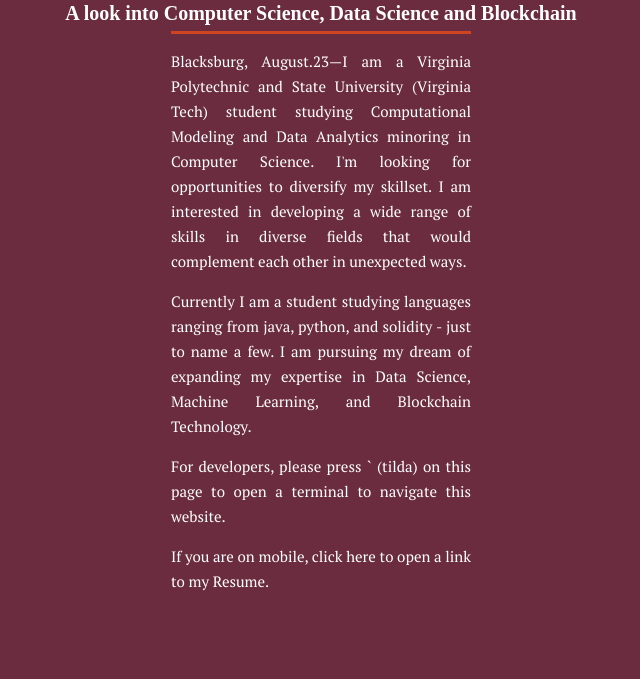
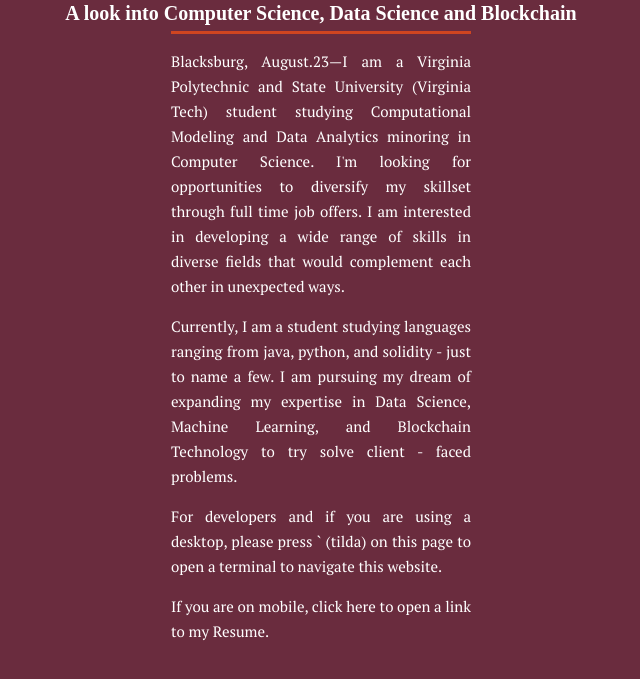
Before and after one commit to jaibehl97/jaibehl97.github.io, a plain HTML site: page index.html in a window 1280 px wide. Shown: the part 163-842 px from the top of the page, without its empty margins (319-959 px from the left). Drawn offline with Linux system fonts and the light colour scheme; a web font is replaced by a local one.

Commit message:
Update index.html

```diff
--- a/index.html
+++ b/index.html
@@ -213,12 +213,12 @@
         <h2>A look into Computer Science, Data Science and Blockchain</h2>
         <hr class="bottom">
         <p>Blacksburg, <span id="date">July. 31</span>&mdash;I am a Virginia Polytechnic and State University (Virginia Tech) student studying
-          Computational Modeling and Data Analytics minoring in Computer Science. I'm looking for opportunities to diversify my skillset. I am interested in
+          Computational Modeling and Data Analytics minoring in Computer Science. I'm looking for opportunities to diversify my skillset through full time job offers. I am interested in
           developing a wide range of skills in diverse fields that would complement each other in unexpected ways.</p>
-       <p>Currently I am a student studying languages ranging from java, python, and solidity - just to name a few.
-           I am pursuing my dream of expanding my expertise in Data Science, Machine Learning, and Blockchain Technology.
+       <p>Currently, I am a student studying languages ranging from java, python, and solidity - just to name a few.
+           I am pursuing my dream of expanding my expertise in Data Science, Machine Learning, and Blockchain Technology to try solve client - faced problems.
            </p>
-        <p >For developers, please press ` (tilda) on this page to open a terminal to navigate this website. </p>
+        <p >For developers and if you are using a desktop, please press ` (tilda) on this page to open a terminal to navigate this website. </p>
         <a href="JaiBehlResume2018.pdf"><p id="click"> If you are on mobile, click here to open a link to my Resume. </p></a>
 
 
```
